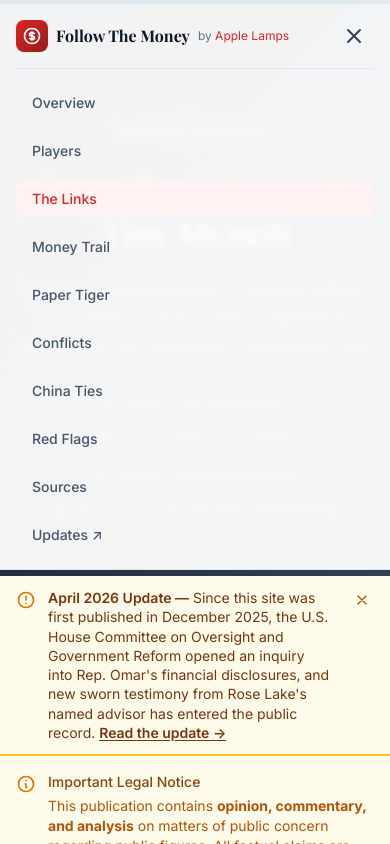
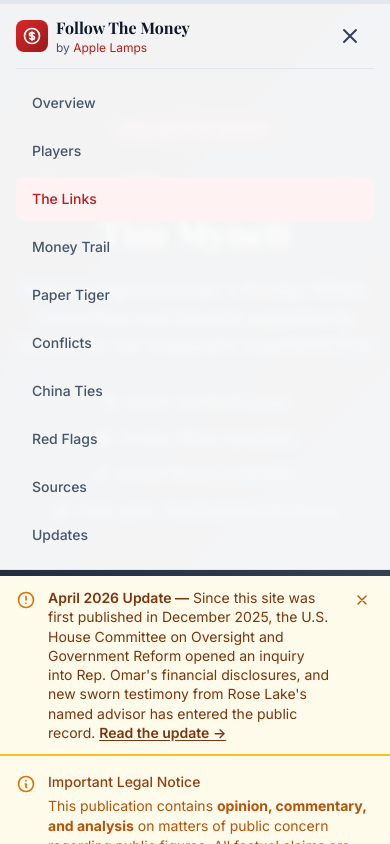
Before and after one commit to AppleLamps/rep-omar, a Next.js app: page / in a window 390 px wide. Both pictures are taken after a click on the button 354 px from the left and 36 px from the top of the page. Shown: the top 844 px of the page. Built offline with nearby package versions, Linux system fonts and the light colour scheme.

Commit message:
Fix responsive UI and accessibility: src/components/Navigation.tsx

```diff
--- a/src/components/Navigation.tsx
+++ b/src/components/Navigation.tsx
@@ -1,6 +1,7 @@
 "use client";
 
-import { useState } from "react";
+import { useEffect, useRef, useState } from "react";
+import Link from "next/link";
 
 interface NavigationProps {
   activeSection: string;
@@ -17,17 +18,44 @@ const navLinks = [
   { href: "#china", label: "China Ties" },
   { href: "#redflags", label: "Red Flags" },
   { href: "#sources", label: "Sources" },
-  { href: "/updates", label: "Updates ↗" },
+  { href: "/updates", label: "Updates" },
 ];
 
 export default function Navigation({ activeSection, scrollProgress }: NavigationProps) {
   const [mobileMenuOpen, setMobileMenuOpen] = useState(false);
+  const navRef = useRef<HTMLElement>(null);
+  const menuButtonRef = useRef<HTMLButtonElement>(null);
+
+  useEffect(() => {
+    if (!mobileMenuOpen) return;
+    const closeOnEscape = (event: KeyboardEvent) => {
+      if (event.key === "Escape") {
+        setMobileMenuOpen(false);
+        menuButtonRef.current?.focus();
+      }
+    };
+    const closeOutside = (event: PointerEvent) => {
+      if (event.target instanceof Node && !navRef.current?.contains(event.target)) {
+        setMobileMenuOpen(false);
+      }
+    };
+    const desktop = window.matchMedia("(min-width: 1280px)");
+    const closeOnDesktop = () => { if (desktop.matches) setMobileMenuOpen(false); };
+    document.addEventListener("keydown", closeOnEscape);
+    document.addEventListener("pointerdown", closeOutside);
+    desktop.addEventListener("change", closeOnDesktop);
+    return () => {
+      document.removeEventListener("keydown", closeOnEscape);
+      document.removeEventListener("pointerdown", closeOutside);
+      desktop.removeEventListener("change", closeOnDesktop);
+    };
+  }, [mobileMenuOpen]);
 
   return (
     <>
       {/* Skip to main content link for accessibility */}
       <a
-        href="#overview"
+        href="#main-content"
         className="sr-only focus:not-sr-only focus:absolute focus:top-4 focus:left-4 focus:z-[70] focus:px-4 focus:py-2 focus:bg-red-600 focus:text-white focus:rounded-lg"
       >
         Skip to main content
@@ -42,40 +70,36 @@ export default function Navigation({ activeSection, scrollProgress }: Navigation
       </div>
 
       {/* Navigation */}
-      <nav className="fixed top-1 left-0 right-0 z-50 bg-white/95 backdrop-blur-sm border-b border-slate-200">
+      <nav ref={navRef} aria-label="Report navigation" className="fixed top-1 left-0 right-0 z-50 bg-white/95 backdrop-blur-sm border-b border-slate-200">
         <div className="max-w-7xl mx-auto px-4 sm:px-6 lg:px-8">
           <div className="flex justify-between items-center h-16">
-            <div className="flex items-center space-x-2 sm:space-x-3">
+            <div className="flex min-w-0 items-center gap-2 sm:gap-3">
               <div className="w-8 h-8 sm:w-10 sm:h-10 bg-gradient-to-br from-red-600 to-red-800 rounded-lg flex items-center justify-center flex-shrink-0">
                 <svg className="w-5 h-5 sm:w-6 sm:h-6 text-white" fill="none" stroke="currentColor" viewBox="0 0 24 24">
                   <path strokeLinecap="round" strokeLinejoin="round" strokeWidth={2} d="M12 8c-1.657 0-3 .895-3 2s1.343 2 3 2 3 .895 3 2-1.343 2-3 2m0-8c1.11 0 2.08.402 2.599 1M12 8V7m0 1v8m0 0v1m0-1c-1.11 0-2.08-.402-2.599-1M21 12a9 9 0 11-18 0 9 9 0 0118 0z" />
                 </svg>
               </div>
-              <span className="font-display font-bold text-base sm:text-xl text-slate-900 whitespace-nowrap">Follow The Money</span>
-              <span className="text-slate-500 text-xs sm:text-sm whitespace-nowrap">by <a href="https://x.com/lamps_apple" target="_blank" rel="noopener noreferrer" className="text-red-600 hover:text-red-700 hover:underline">Apple Lamps</a></span>
+              <div className="min-w-0">
+                <Link href="/#overview" className="block font-display font-bold text-base sm:text-xl text-slate-900">
+                  Follow The Money
+                </Link>
+                <span className="block text-slate-600 text-xs">by <a href="https://x.com/lamps_apple" target="_blank" rel="noopener noreferrer" className="text-red-700 hover:underline">Apple Lamps</a></span>
+              </div>
             </div>
 
-            {/* Desktop Navigation */}
-            <div className="hidden md:flex items-center space-x-8">
-              {navLinks.map((link) => (
-                <a
-                  key={link.href}
-                  href={link.href}
-                  className={`text-sm font-medium transition-colors ${activeSection === link.href.slice(1)
-                      ? "text-red-600 border-b-2 border-red-600 pb-1"
-                      : "text-slate-600 hover:text-red-600"
-                    }`}
-                >
-                  {link.label}
-                </a>
-              ))}
-            </div>
+            <Link href="/updates" className="hidden xl:inline-flex items-center rounded-lg bg-red-50 px-4 py-2 text-sm font-semibold text-red-700 hover:bg-red-100">
+              Read the latest updates <span aria-hidden="true" className="ml-2">→</span>
+            </Link>
 
             {/* Mobile Menu Button */}
             <button
-              className="md:hidden p-2 rounded-lg hover:bg-slate-100 transition-colors"
+              ref={menuButtonRef}
+              type="button"
+              aria-expanded={mobileMenuOpen}
+              aria-controls="mobile-navigation"
+              className="xl:hidden flex-shrink-0 min-h-11 min-w-11 p-2 rounded-lg hover:bg-slate-100 transition-colors"
               onClick={() => setMobileMenuOpen(!mobileMenuOpen)}
-              aria-label="Toggle menu"
+              aria-label={mobileMenuOpen ? "Close navigation menu" : "Open navigation menu"}
             >
               {mobileMenuOpen ? (
                 <svg className="w-6 h-6 text-slate-700" fill="none" stroke="currentColor" viewBox="0 0 24 24">
@@ -89,22 +113,26 @@ export default function Navigation({ activeSection, scrollProgress }: Navigation
             </button>
           </div>
 
-          {/* Mobile Navigation Menu */}
+          <div className="hidden xl:flex items-center justify-between gap-1 border-t border-slate-100 py-1">
+            {navLinks.map((link) => (
+              <Link key={link.href} href={link.href}
+                aria-current={activeSection === link.href.slice(1) ? "location" : undefined}
+                className={`whitespace-nowrap rounded-lg px-3 py-2 text-sm font-medium transition-colors ${activeSection === link.href.slice(1) ? "bg-red-50 text-red-700" : "text-slate-600 hover:bg-slate-50 hover:text-red-700"}`}>
+                {link.label}
+              </Link>
+            ))}
+          </div>
+
+          {/* Disclosure menu stays within short and landscape viewports. */}
           {mobileMenuOpen && (
-            <div className="md:hidden py-4 border-t border-slate-200 animate-fade-in">
-              <div className="flex flex-col space-y-3">
+            <div id="mobile-navigation" className="xl:hidden max-h-[calc(100dvh-4.25rem)] overflow-y-auto overscroll-contain py-3 border-t border-slate-200">
+              <div className="grid grid-cols-1 sm:grid-cols-2 gap-1">
                 {navLinks.map((link) => (
-                  <a
-                    key={link.href}
-                    href={link.href}
-                    onClick={() => setMobileMenuOpen(false)}
-                    className={`px-4 py-2 rounded-lg text-sm font-medium transition-colors ${activeSection === link.href.slice(1)
-                        ? "bg-red-50 text-red-600"
-                        : "text-slate-600 hover:bg-slate-50"
-                      }`}
-                  >
+                  <Link key={link.href} href={link.href} onClick={() => setMobileMenuOpen(false)}
+                    aria-current={activeSection === link.href.slice(1) ? "location" : undefined}
+                    className={`min-h-11 flex items-center px-4 py-3 rounded-lg text-sm font-medium transition-colors ${activeSection === link.href.slice(1) ? "bg-red-50 text-red-700" : "text-slate-600 hover:bg-slate-50"}`}>
                     {link.label}
-                  </a>
+                  </Link>
                 ))}
               </div>
             </div>
```
